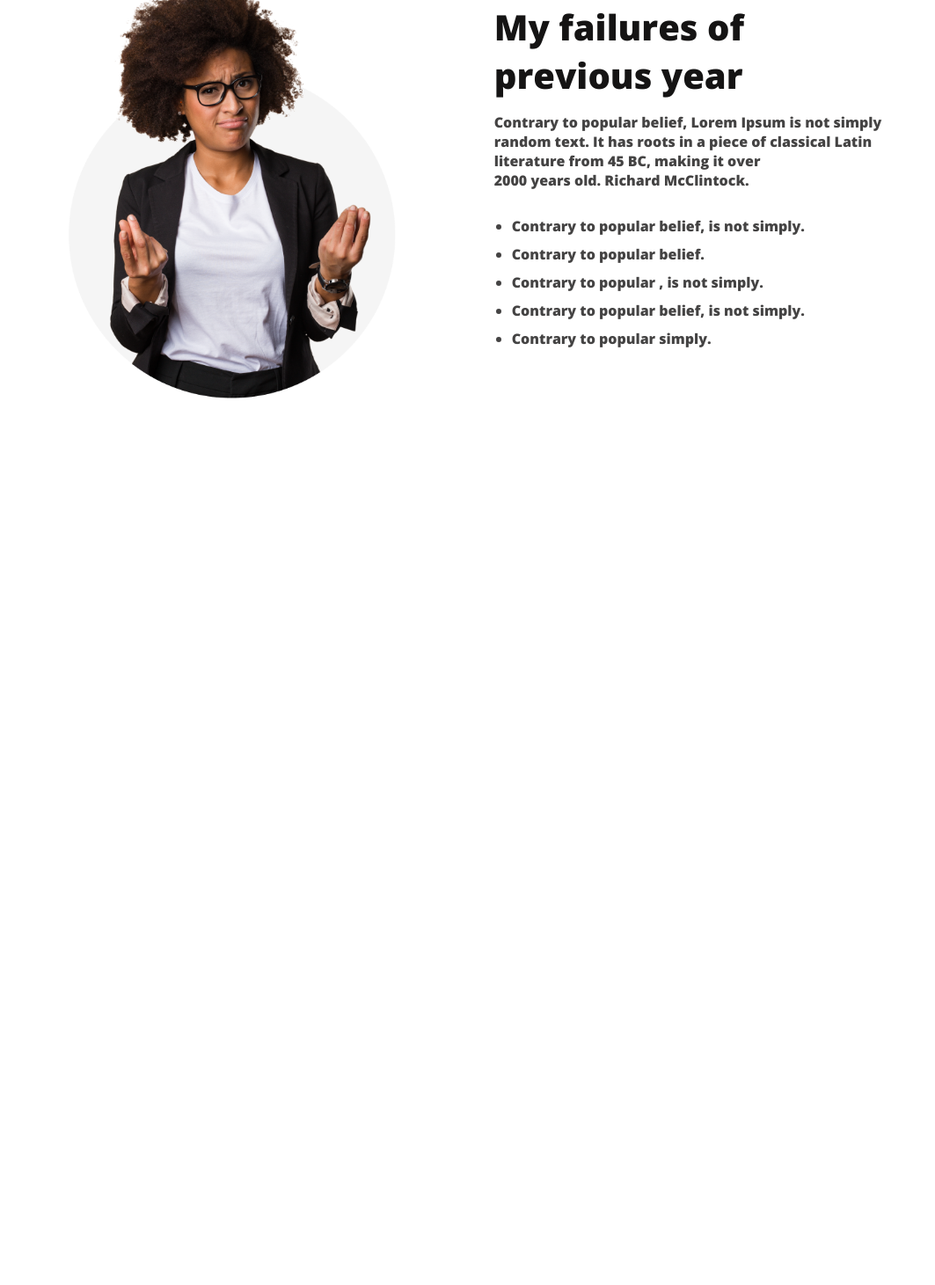
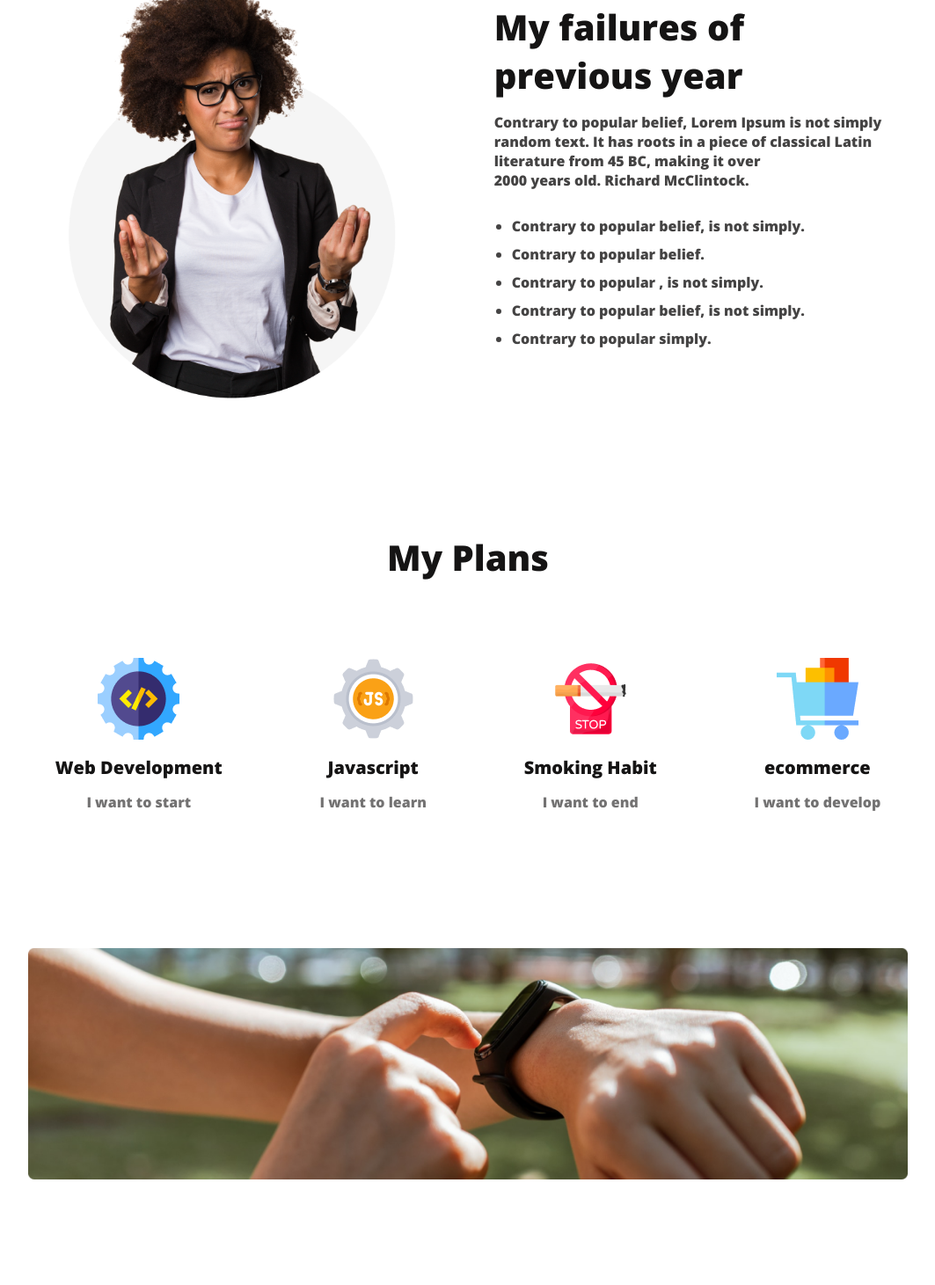
Before and after one commit to Abdullah-Al-Mehmud/new-year-new-me-practise-task, a plain HTML site: page index.html in a window 1280 px wide. Shown: the part 996-2457 px from the top of the page at 88% size, without its empty margins (108-1171 px from the left). Before the commit the page ends 1502 px from the top, so only its background shows below. Drawn offline with nearby package versions, Linux system fonts and the light colour scheme; a web font is replaced by a local one.

Commit message:
added plans section

```diff
--- a/index.html
+++ b/index.html
@@ -45,6 +45,7 @@
 
     <!-- main sec start -->
     <main>
+      <!-- failures sec start -->
       <section class="failures">
         <div class="failures-img">
           <img src="images/person.png" alt="" />
@@ -77,28 +78,43 @@
           </div>
         </div>
       </section>
+      <!-- failures sec end -->
 
+      <!-- plans sec start -->
       <section class="plans">
-        <h3></h3>
+        <h3>My Plans</h3>
         <div class="plan-list">
           <div class="plan-list-info">
-            <h3 class="plan-list-title"></h3>
-            <p class="plan-list-para"></p>
+            <img src="images/icons/web.png" alt="" />
+            <h3 class="plan-list-title">Web Development</h3>
+            <p class="plan-list-para">I want to start</p>
           </div>
           <div class="plan-list-info">
-            <h3 class="plan-list-title"></h3>
-            <p class="plan-list-para"></p>
+            <img src="images/icons/js.png" alt="" />
+            <h3 class="plan-list-title">Javascript</h3>
+            <p class="plan-list-para">I want to learn</p>
           </div>
           <div class="plan-list-info">
-            <h3 class="plan-list-title"></h3>
-            <p class="plan-list-para"></p>
+            <img src="images/icons/smoke.png" alt="" />
+            <h3 class="plan-list-title">Smoking Habit</h3>
+            <p class="plan-list-para">I want to end</p>
           </div>
           <div class="plan-list-info">
-            <h3 class="plan-list-title"></h3>
-            <p class="plan-list-para"></p>
+            <img src="images/icons/ecom.png" alt="" />
+            <h3 class="plan-list-title">ecommerce</h3>
+            <p class="plan-list-para">I want to develop</p>
           </div>
         </div>
       </section>
+      <!-- plans sec end -->
+
+      <!-- overlay section start -->
+      <section class="overlay">
+        <div class="overlay-content">
+          <img src="images/watch.png" alt="" />
+        </div>
+      </section>
+      <!-- overlay section end -->
     </main>
     <!-- main sec end -->
 
--- a/style.css
+++ b/style.css
@@ -46,19 +46,17 @@ header {
 
 /* main sec start */
 
+/* failure section start */
 .failures {
   display: flex;
   justify-content: center;
   align-items: center;
-  /* padding: 140px 80px 100px 277px; */
-  /* padding: 140px 0px 100px 200px; */
-  padding: 140px 0px 50px 0px;
+  padding: 140px 0px 150px 0px;
 }
 .failures img {
   width: 400px;
 }
 .failures-text {
-  /* padding: 488px 322px 100px 862px; */
   margin-left: 100px;
 }
 .failures-text h3 {
@@ -79,4 +77,46 @@ header {
   font-size: 16px;
   margin: 10px 0px 0px 0px;
 }
+/* failure section ends */
+
+/* plans sec start */
+.plans > h3 {
+  color: #151414;
+  font-size: 40px;
+  text-align: center;
+}
+.plan-list {
+  display: flex;
+  justify-content: space-evenly;
+  align-items: center;
+  height: 300px;
+  padding: 50px 60px 0px 60px;
+}
+.plan-list-info {
+  text-align: center;
+}
+.plan-list-title {
+  color: #151414;
+  font-size: 20px;
+  margin-top: 15px;
+}
+.plan-list-para {
+  color: #737272;
+  font-size: 16px;
+  margin-top: 15px;
+}
+/* plans sec end */
+
+/* overlay section start */
+
+.overlay {
+  display: flex;
+  justify-content: center;
+  align-items: center;
+  height: 500px;
+}
+.overlay-content img {
+  width: 1000px;
+}
+/* overlay section end */
 /* main sec end */
```
